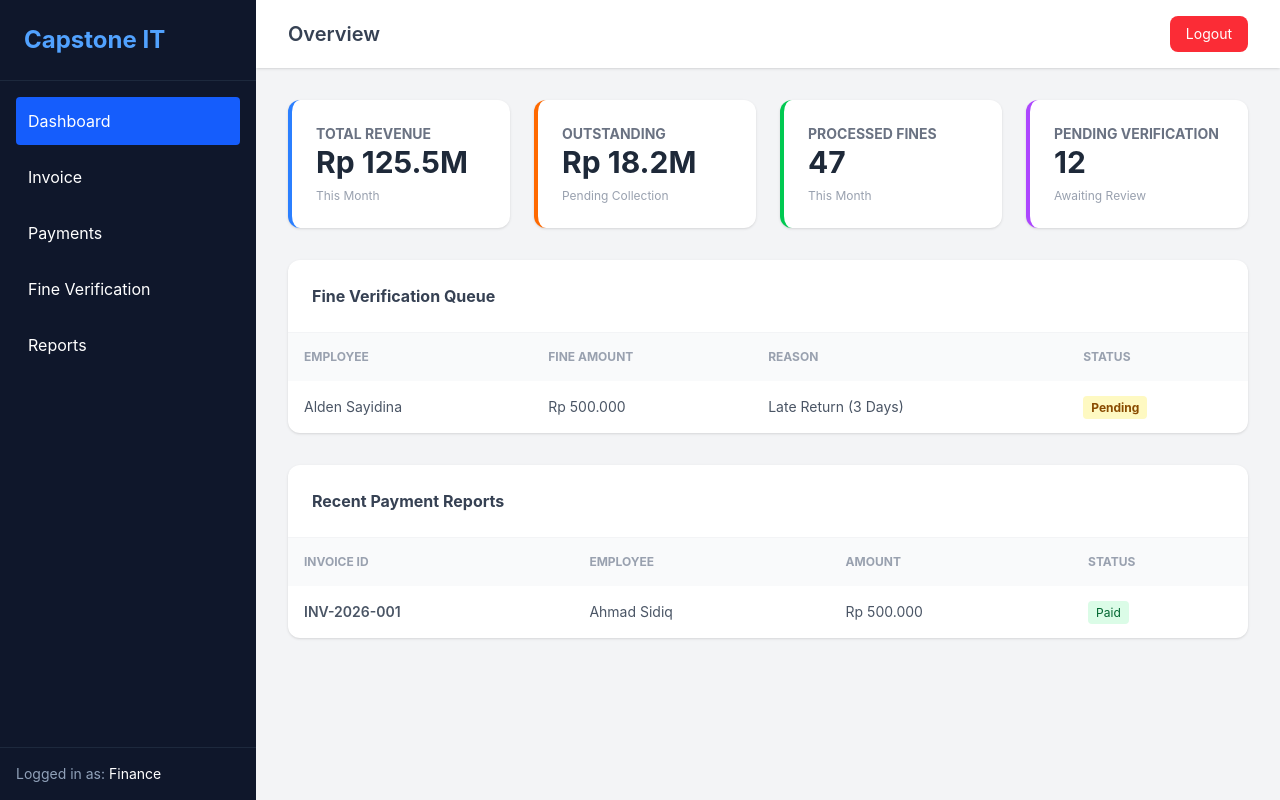
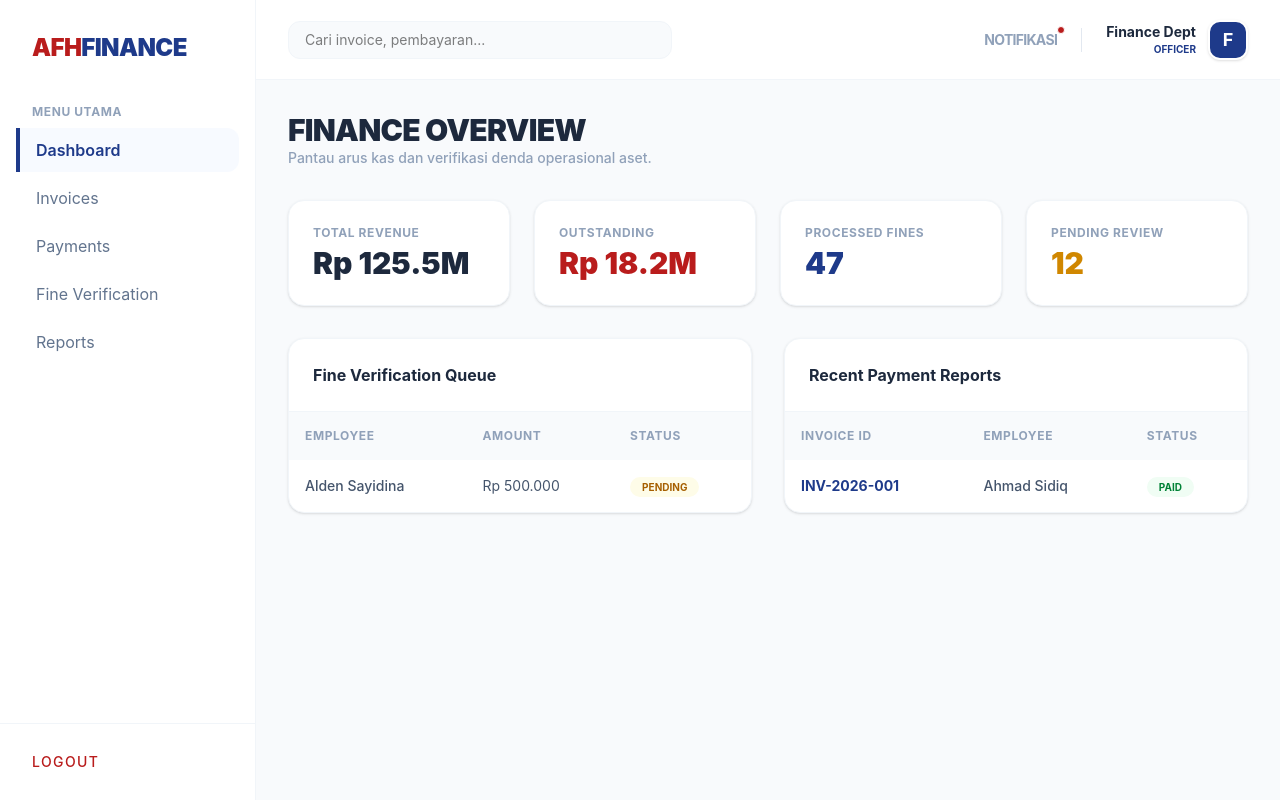
Before and after one commit to kireistar/AFH, a React (Vite) app in the folder client/: page /finance in a window 1280 px wide. Built offline with nearby package versions, Linux system fonts and the light colour scheme.

Commit message:
Updating login and finance page css

```diff
--- a/client/src/pages/finance/FinanceDashboard.jsx
+++ b/client/src/pages/finance/FinanceDashboard.jsx
@@ -10,87 +10,85 @@ function FinanceDashboard() {
   const location = useLocation();
   const currentPath = location.pathname;
 
+  const getLinkClass = (path) => {
+    const isActive = currentPath === path || (path === '/finance' && currentPath === '/finance/');
+    return `w-full flex items-center justify-between px-4 py-2.5 transition-all border-l-4 rounded-r-xl ${
+      isActive
+        ? 'bg-blue-50/50 border-[#1E3A8A] text-[#1E3A8A] font-semibold'
+        : 'border-transparent text-slate-500 hover:bg-slate-50'
+    }`;
+  };
+
   return (
-    <div className="flex h-screen bg-gray-100 font-sans">
+    <div className="flex h-screen bg-[#F8FAFC] font-sans">
       {/* SIDEBAR */}
-      <aside className="w-64 bg-slate-900 text-white flex flex-col">
-        <div className="p-6 text-2xl font-bold border-b border-slate-800 text-blue-400">
-          Capstone IT
+      <aside className="w-64 bg-white border-r border-slate-100 flex flex-col">
+        <div className="p-8 pb-4">
+          <h1 className="text-2xl font-black tracking-tight uppercase">
+            <span className="text-[#B91C1C]">AFH</span>
+            <span className="text-[#1E3A8A]">Finance</span>
+          </h1>
         </div>
-        <nav className="flex-1 p-4 space-y-2">
-          <button
-            onClick={() => navigate('/finance')}
-            className={`w-full text-left p-3 rounded transition ${
-              currentPath === '/finance' || currentPath === '/finance/'
-                ? 'bg-blue-600'
-                : 'hover:bg-slate-800'
-            }`}
-          >
-            Dashboard
+        <nav className="flex-1 px-4 mt-6 space-y-6 overflow-y-auto">
+          <div>
+            <p className="px-4 text-xs font-bold text-slate-400 tracking-wider mb-2 uppercase">Menu Utama</p>
+            <div className="space-y-1">
+              <button onClick={() => navigate('/finance')} className={getLinkClass('/finance')}>
+                <span>Dashboard</span>
               </button>
-          <button
-            onClick={() => navigate('/finance/invoices')}
-            className={`w-full text-left p-3 rounded transition ${
-              currentPath === '/finance/invoices'
-                ? 'bg-blue-600'
-                : 'hover:bg-slate-800'
-            }`}
-          >
-            Invoice
+              <button onClick={() => navigate('/finance/invoices')} className={getLinkClass('/finance/invoices')}>
+                <span>Invoices</span>
               </button>
-          <button
-            onClick={() => navigate('/finance/payments')}
-            className={`w-full text-left p-3 rounded transition ${
-              currentPath === '/finance/payments'
-                ? 'bg-blue-600'
-                : 'hover:bg-slate-800'
-            }`}
-          >
-            Payments
+              <button onClick={() => navigate('/finance/payments')} className={getLinkClass('/finance/payments')}>
+                <span>Payments</span>
               </button>
-          <button
-            onClick={() => navigate('/finance/fines')}
-            className={`w-full text-left p-3 rounded transition ${
-              currentPath === '/finance/fines'
-                ? 'bg-blue-600'
-                : 'hover:bg-slate-800'
-            }`}
-          >
-            Fine Verification
+              <button onClick={() => navigate('/finance/fines')} className={getLinkClass('/finance/fines')}>
+                <span>Fine Verification</span>
               </button>
-          <button
-            onClick={() => navigate('/finance/reports')}
-            className={`w-full text-left p-3 rounded transition ${
-              currentPath === '/finance/reports'
-                ? 'bg-blue-600'
-                : 'hover:bg-slate-800'
-            }`}
-          >
-            Reports
+              <button onClick={() => navigate('/finance/reports')} className={getLinkClass('/finance/reports')}>
+                <span>Reports</span>
               </button>
+            </div>
+          </div>
         </nav>
-        <div className="p-4 border-t border-slate-800 text-sm text-slate-400">
-          Logged in as: <span className="text-white">Finance</span>
+        <div className="p-4 mt-auto border-t border-slate-100">
+          <button className="w-full text-left px-4 py-3 font-medium text-[#B91C1C] hover:bg-red-50 rounded-xl transition-colors text-sm uppercase tracking-widest font-black">
+            Logout
+          </button>
         </div>
       </aside>
 
       {/* MAIN CONTENT */}
       <main className="flex-1 flex flex-col overflow-hidden">
         {/* TOP HEADER */}
-        <header className="bg-white shadow-sm p-4 flex justify-between items-center px-8">
-          <h1 className="text-xl font-semibold text-gray-700">
-            {currentPath === '/finance' || currentPath === '/finance/' ? 'Overview' :
-             currentPath === '/finance/invoices' ? 'Invoices' :
-             currentPath === '/finance/payments' ? 'Payments' :
-             currentPath === '/finance/fines' ? 'Fine Verification' :
-             currentPath === '/finance/reports' ? 'Finance Reports' : 'Page'}
-          </h1>
-          <button className="bg-red-500 hover:bg-red-600 text-white px-4 py-2 rounded-lg text-sm transition">
-            Logout
-          </button>
+        <header className="h-20 bg-white border-b border-slate-100 flex items-center justify-between px-8 shrink-0">
+          <input type="text" placeholder="Cari invoice, pembayaran..." className="w-96 px-4 py-2 bg-slate-50 border border-slate-100 rounded-xl text-sm focus:ring-2 focus:ring-[#1E3A8A] outline-none transition-all" />
+          <div className="flex items-center space-x-6">
+            <div className="relative cursor-pointer text-sm font-bold text-slate-400 hover:text-[#1E3A8A] uppercase tracking-tighter transition-colors">
+              Notifikasi <span className="absolute -top-1 -right-2 w-2 h-2 bg-[#B91C1C] rounded-full border border-white"></span>
+            </div>
+            <div className="h-6 w-[1px] bg-slate-200"></div>
+            <div className="flex items-center space-x-3 cursor-pointer">
+              <div className="text-right hidden md:block">
+                <p className="text-sm font-bold text-slate-800">Finance Dept</p>
+                <p className="text-[10px] font-bold text-[#1E3A8A] uppercase">Officer</p>
+              </div>
+              <div className="w-10 h-10 bg-[#1E3A8A] text-white font-bold rounded-xl flex items-center justify-center shadow-sm text-lg border-2 border-white">F</div>
+            </div>
+          </div>
         </header>
 
-        {/* CONTENT ROUTES */}
+        <section className="flex-1 overflow-y-auto p-8">
+          <div className="mb-8">
+            <h2 className="text-3xl font-black text-slate-800 tracking-tight">
+              {currentPath === '/finance' || currentPath === '/finance/' ? 'FINANCE OVERVIEW' :
+               currentPath === '/finance/invoices' ? 'MANAJEMEN INVOICES' :
+               currentPath === '/finance/payments' ? 'MANAJEMEN PAYMENTS' :
+               currentPath === '/finance/fines' ? 'VERIFIKASI DENDA' :
+               currentPath === '/finance/reports' ? 'LAPORAN KEUANGAN' : 'PAGE'}
+            </h2>
+            <p className="text-slate-400 text-sm font-medium">Pantau arus kas dan verifikasi denda operasional aset.</p>
+          </div>
           <Routes>
             <Route path="/" element={<DashboardOverview />} />
             <Route path="/invoices" element={<FinanceInvoices />} />
@@ -98,89 +96,84 @@ function FinanceDashboard() {
             <Route path="/fines" element={<FinanceFines />} />
             <Route path="/reports" element={<FinanceReports />} />
           </Routes>
+        </section>
       </main>
     </div>
   );
 }
 
-// DASHBOARD OVERVIEW (Diletakkan di dalam file yang sama)
+// DASHBOARD OVERVIEW
 function DashboardOverview() {
   return (
-    <section className="p-8 overflow-y-auto">
+    <div>
       {/* STATISTICS CARDS */}
       <div className="grid grid-cols-1 md:grid-cols-4 gap-6 mb-8">
-        <div className="bg-white p-6 rounded-xl shadow-sm border-l-4 border-blue-500">
-          <p className="text-sm text-gray-500 uppercase font-bold">Total Revenue</p>
-          <p className="text-3xl font-bold text-gray-800">Rp 125.5M</p>
-          <p className="text-xs text-gray-400 mt-2">This Month</p>
+        <div className="bg-white p-6 rounded-2xl shadow-sm border border-slate-100">
+          <p className="text-xs font-bold text-slate-400 uppercase tracking-wider mb-1">Total Revenue</p>
+          <p className="text-3xl font-black text-slate-800">Rp 125.5M</p>
         </div>
-        <div className="bg-white p-6 rounded-xl shadow-sm border-l-4 border-orange-500">
-          <p className="text-sm text-gray-500 uppercase font-bold">Outstanding</p>
-          <p className="text-3xl font-bold text-gray-800">Rp 18.2M</p>
-          <p className="text-xs text-gray-400 mt-2">Pending Collection</p>
+        <div className="bg-white p-6 rounded-2xl shadow-sm border border-slate-100">
+          <p className="text-xs font-bold text-slate-400 uppercase tracking-wider mb-1">Outstanding</p>
+          <p className="text-3xl font-black text-[#B91C1C]">Rp 18.2M</p>
         </div>
-        <div className="bg-white p-6 rounded-xl shadow-sm border-l-4 border-green-500">
-          <p className="text-sm text-gray-500 uppercase font-bold">Processed Fines</p>
-          <p className="text-3xl font-bold text-gray-800">47</p>
-          <p className="text-xs text-gray-400 mt-2">This Month</p>
+        <div className="bg-white p-6 rounded-2xl shadow-sm border border-slate-100">
+          <p className="text-xs font-bold text-slate-400 uppercase tracking-wider mb-1">Processed Fines</p>
+          <p className="text-3xl font-black text-[#1E3A8A]">47</p>
         </div>
-        <div className="bg-white p-6 rounded-xl shadow-sm border-l-4 border-purple-500">
-          <p className="text-sm text-gray-500 uppercase font-bold">Pending Verification</p>
-          <p className="text-3xl font-bold text-gray-800">12</p>
-          <p className="text-xs text-gray-400 mt-2">Awaiting Review</p>
+        <div className="bg-white p-6 rounded-2xl shadow-sm border border-slate-100">
+          <p className="text-xs font-bold text-slate-400 uppercase tracking-wider mb-1">Pending Review</p>
+          <p className="text-3xl font-black text-yellow-600">12</p>
         </div>
       </div>
 
+      <div className="grid grid-cols-1 md:grid-cols-2 gap-8">
         {/* FINE VERIFICATION QUEUE PREVIEW */}
-      <div className="bg-white rounded-xl shadow-sm overflow-hidden mb-8">
-        <div className="p-6 border-b border-gray-100 font-bold text-gray-700">
+        <div className="bg-white rounded-2xl shadow-sm border border-slate-100 overflow-hidden">
+          <div className="p-6 border-b border-slate-100 font-bold text-slate-800">
             Fine Verification Queue
           </div>
           <table className="w-full text-left border-collapse">
-          <thead className="bg-gray-50 text-gray-400 text-xs uppercase">
+            <thead className="bg-slate-50 text-slate-400 text-xs uppercase font-bold tracking-wider">
               <tr>
                 <th className="p-4">Employee</th>
-              <th className="p-4">Fine Amount</th>
-              <th className="p-4">Reason</th>
+                <th className="p-4">Amount</th>
                 <th className="p-4">Status</th>
               </tr>
             </thead>
-          <tbody className="text-gray-600 text-sm divide-y divide-gray-100">
+            <tbody className="text-slate-600 text-sm divide-y divide-slate-50">
               <tr>
-              <td className="p-4">Alden Sayidina</td>
+                <td className="p-4 font-medium">Alden Sayidina</td>
                 <td className="p-4">Rp 500.000</td>
-              <td className="p-4">Late Return (3 Days)</td>
-              <td className="p-4"><span className="bg-yellow-100 text-yellow-800 px-2 py-1 rounded text-xs font-bold">Pending</span></td>
+                <td className="p-4"><span className="bg-yellow-50 text-yellow-700 px-3 py-1 rounded-full text-[10px] font-bold uppercase">Pending</span></td>
               </tr>
             </tbody>
           </table>
         </div>
 
         {/* RECENT INVOICES PREVIEW */}
-      <div className="bg-white rounded-xl shadow-sm overflow-hidden">
-        <div className="p-6 border-b border-gray-100 font-bold text-gray-700">
+        <div className="bg-white rounded-2xl shadow-sm border border-slate-100 overflow-hidden">
+          <div className="p-6 border-b border-slate-100 font-bold text-slate-800">
             Recent Payment Reports
           </div>
           <table className="w-full text-left border-collapse">
-          <thead className="bg-gray-50 text-gray-400 text-xs uppercase">
+            <thead className="bg-slate-50 text-slate-400 text-xs uppercase font-bold tracking-wider">
               <tr>
                 <th className="p-4">Invoice ID</th>
                 <th className="p-4">Employee</th>
-              <th className="p-4">Amount</th>
                 <th className="p-4">Status</th>
               </tr>
             </thead>
-          <tbody className="text-gray-600 text-sm divide-y divide-gray-100">
+            <tbody className="text-slate-600 text-sm divide-y divide-slate-50">
               <tr>
-              <td className="p-4 font-semibold">INV-2026-001</td>
-              <td className="p-4">Ahmad Sidiq</td>
-              <td className="p-4">Rp 500.000</td>
-              <td className="p-4"><span className="bg-green-100 text-green-800 px-2 py-1 rounded text-xs">Paid</span></td>
+                <td className="p-4 font-bold text-[#1E3A8A]">INV-2026-001</td>
+                <td className="p-4 font-medium">Ahmad Sidiq</td>
+                <td className="p-4"><span className="bg-green-50 text-green-700 px-3 py-1 rounded-full text-[10px] font-bold uppercase">Paid</span></td>
               </tr>
             </tbody>
           </table>
         </div>
-    </section>
+      </div>
+    </div>
   );
 }
 
```
Also changed, not shown: client/src/pages/auth/Login.jsx (+17 -15 lines). Lines whose indentation alone changed are shown as unchanged.
